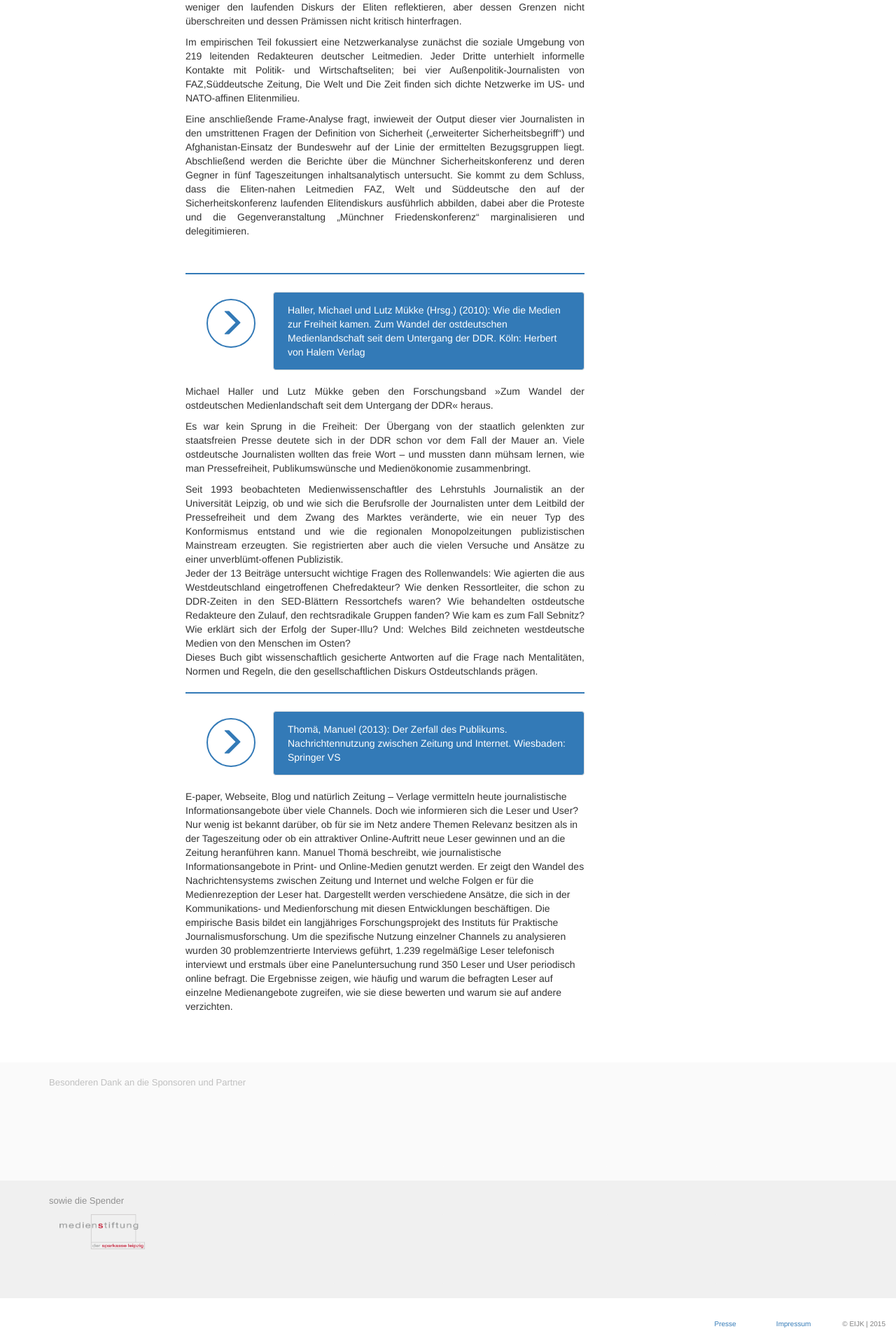
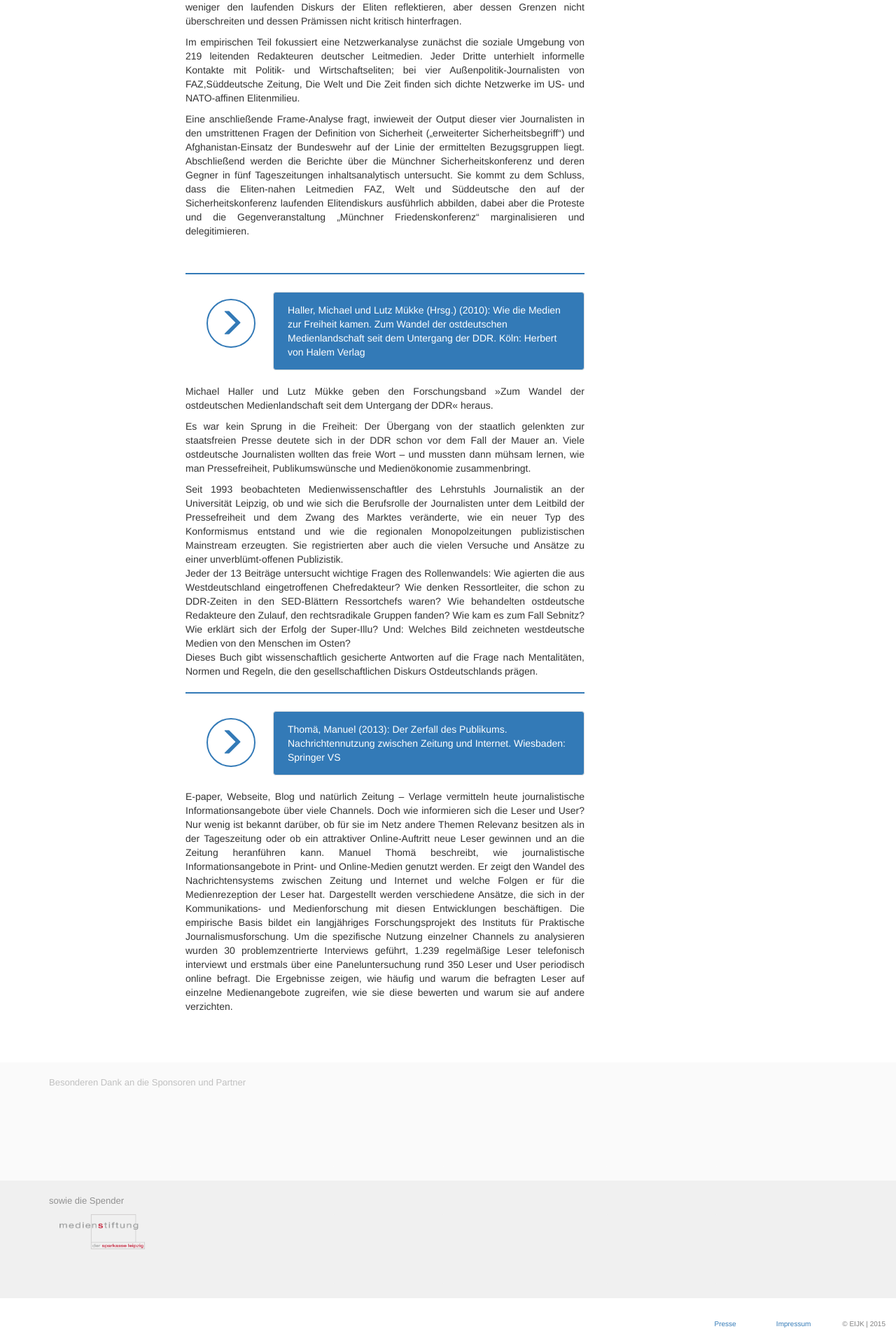
Before and after one commit to susedev/test, a Jekyll site: the page built from wir.html, in a window 1280 px wide. Shown: the part 2866-4775 px from the top of the page at 70% size. Built offline with Jekyll 4.4.1, drawn with Linux system fonts in a browser that asks for light colours; nearby versions of some CDN libraries.

Commit message:
Update wir.html

```diff
--- a/wir.html
+++ b/wir.html
@@ -118,4 +118,4 @@ Dieses Buch gibt wissenschaftlich gesicherte Antworten auf die Frage nach Mental
  </div>
 </div>
 
-<p>E-paper, Webseite, Blog und nat&uuml;rlich Zeitung &ndash; Verlage vermitteln heute journalistische Informationsangebote &uuml;ber viele Channels. Doch wie informieren sich die Leser und User? Nur wenig ist bekannt dar&uuml;ber, ob f&uuml;r sie im Netz andere Themen Relevanz besitzen als in der Tageszeitung oder ob ein attraktiver Online-Auftritt neue Leser gewinnen und an die Zeitung heranf&uuml;hren kann. Manuel Thom&auml; beschreibt, wie journalistische Informationsangebote in Print- und Online-Medien genutzt werden. Er zeigt den Wandel des Nachrichtensystems zwischen Zeitung und Internet und welche Folgen er f&uuml;r die Medienrezeption der Leser hat. Dargestellt werden verschiedene Ans&auml;tze, die sich in der Kommunikations- und Medienforschung mit diesen Entwicklungen besch&auml;ftigen. Die empirische Basis bildet ein langj&auml;hriges Forschungsprojekt des Instituts f&uuml;r Praktische Journalismusforschung. Um die spezifische Nutzung einzelner Channels zu analysieren wurden 30 problemzentrierte Interviews gef&uuml;hrt, 1.239 regelm&auml;&szlig;ige Leser telefonisch interviewt und erstmals &uuml;ber eine Paneluntersuchung rund 350 Leser und User periodisch online befragt. Die Ergebnisse zeigen, wie h&auml;ufig und warum die befragten Leser auf einzelne Medienangebote zugreifen, wie sie diese bewerten und warum sie auf andere verzichten.</p>
+<p style="text-align: justify;">E-paper, Webseite, Blog und nat&uuml;rlich Zeitung &ndash; Verlage vermitteln heute journalistische Informationsangebote &uuml;ber viele Channels. Doch wie informieren sich die Leser und User? Nur wenig ist bekannt dar&uuml;ber, ob f&uuml;r sie im Netz andere Themen Relevanz besitzen als in der Tageszeitung oder ob ein attraktiver Online-Auftritt neue Leser gewinnen und an die Zeitung heranf&uuml;hren kann. Manuel Thom&auml; beschreibt, wie journalistische Informationsangebote in Print- und Online-Medien genutzt werden. Er zeigt den Wandel des Nachrichtensystems zwischen Zeitung und Internet und welche Folgen er f&uuml;r die Medienrezeption der Leser hat. Dargestellt werden verschiedene Ans&auml;tze, die sich in der Kommunikations- und Medienforschung mit diesen Entwicklungen besch&auml;ftigen. Die empirische Basis bildet ein langj&auml;hriges Forschungsprojekt des Instituts f&uuml;r Praktische Journalismusforschung. Um die spezifische Nutzung einzelner Channels zu analysieren wurden 30 problemzentrierte Interviews gef&uuml;hrt, 1.239 regelm&auml;&szlig;ige Leser telefonisch interviewt und erstmals &uuml;ber eine Paneluntersuchung rund 350 Leser und User periodisch online befragt. Die Ergebnisse zeigen, wie h&auml;ufig und warum die befragten Leser auf einzelne Medienangebote zugreifen, wie sie diese bewerten und warum sie auf andere verzichten.</p>
```
